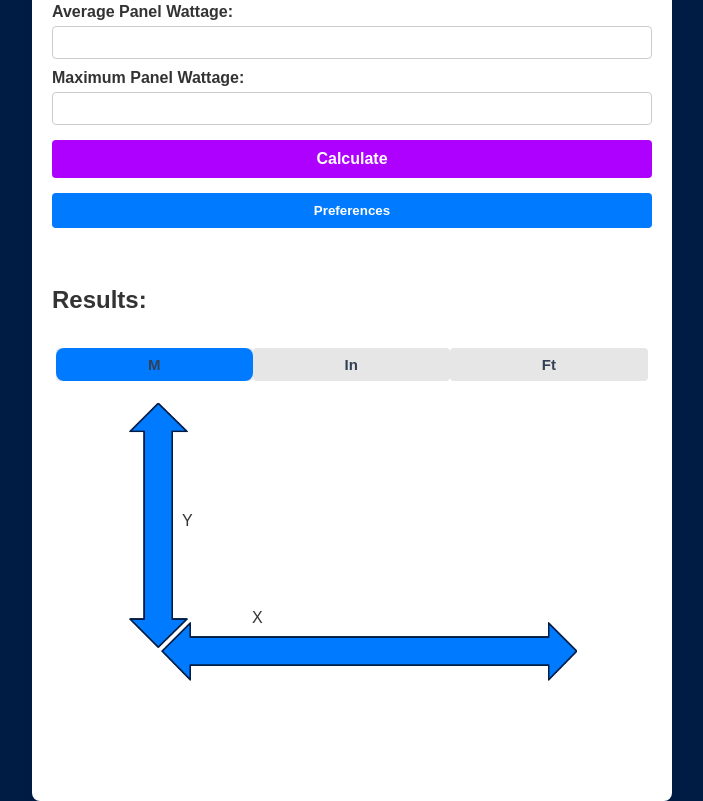
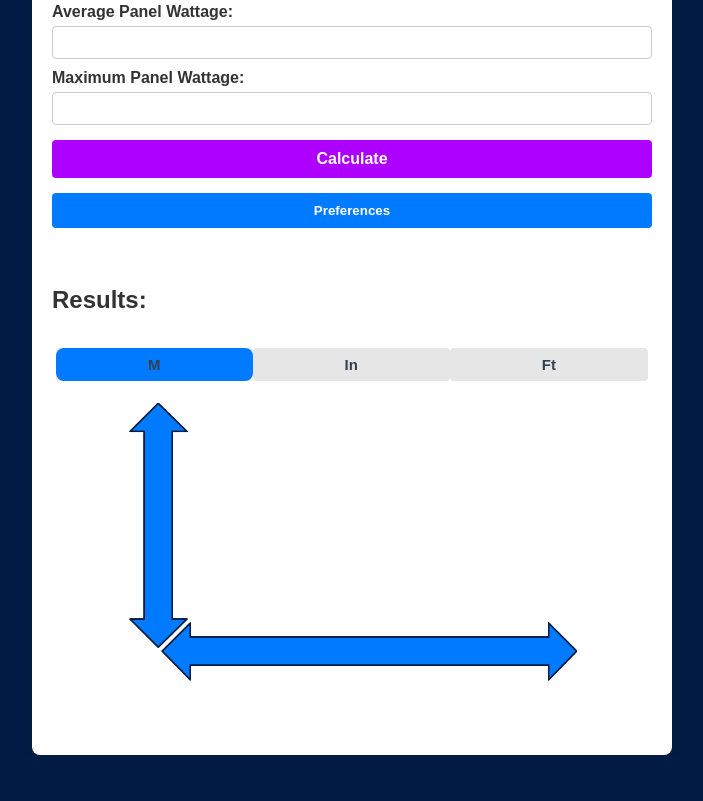
Before and after one commit to micah-w/micah-w.github.io, a plain HTML site: page index.html in a window 1280 px wide. Shown: the part 789-1590 px from the top of the page, without its empty margins (288-991 px from the left). After the commit the page ends 1544 px from the top, so only its background shows below. Drawn offline with Linux system fonts and the light colour scheme; a web font is replaced by a local one.

```diff
--- a/index.html
+++ b/index.html
@@ -77,8 +77,8 @@
 
             <img src="LRUD.png" alt="led-toolbox logo" class="lrud">
 
-            <div class="left-right"><p id="dimensionsX">X</p></div>
-            <div class="up-down"><p id="dimensionsY">Y</p></div>
+            <div class="left-right"><p id="dimensionsX"></p></div>
+            <div class="up-down"><p id="dimensionsY"></p></div>
 
             <p id="aspectRatio"></p>
             <p id="resolution"></p>
--- a/service-worker.js
+++ b/service-worker.js
@@ -1,4 +1,4 @@
-const CACHE_NAME = 'wall-calculator-cache-v1.11';
+const CACHE_NAME = 'wall-calculator-cache-v1.12';
 const urlsToCache = [
   '/',
   '/index.html',
```
